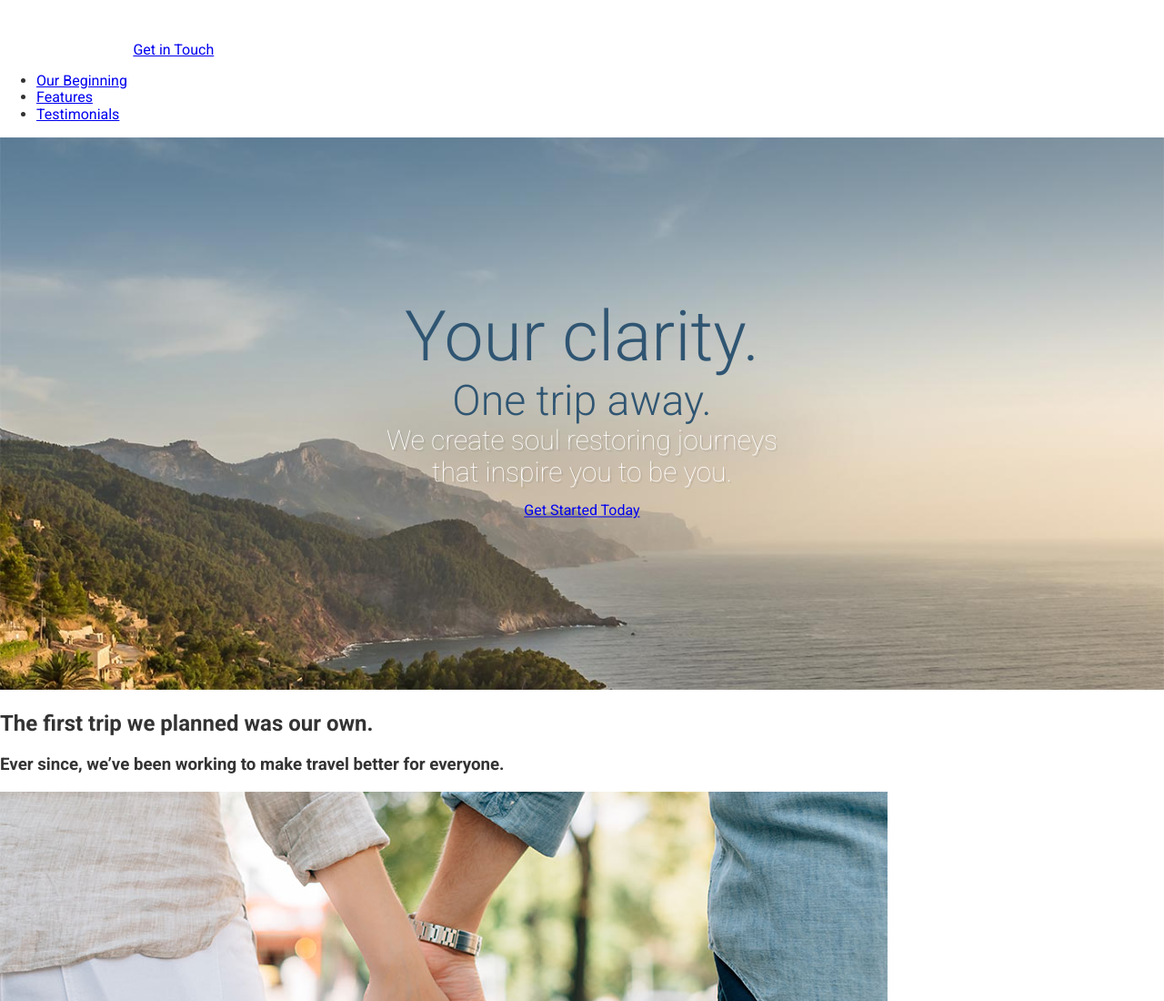
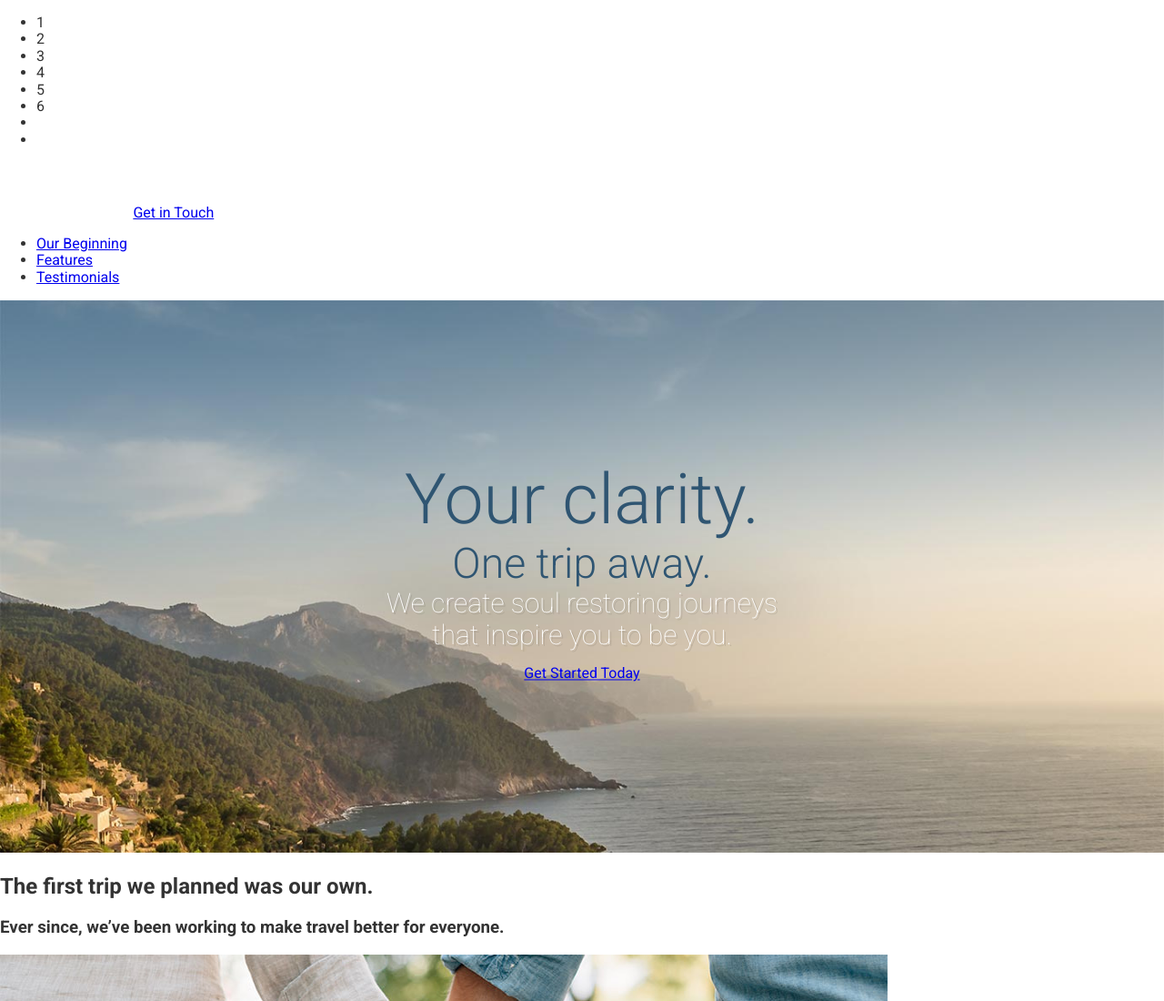
Before and after one commit to arielhsite/travel-site, a website: page index.html in a window 1280 px wide. Shown: the top 1100 px of the page at 91% size. Drawn offline with Linux system fonts and the light colour scheme.

Commit message:
counted to 6

```diff
--- a/index.html
+++ b/index.html
@@ -8,6 +8,16 @@
   <meta name="description" content="Your clarity. One trip away. We create soul restoring journeys that inspire you to be you.">
 </head>
 <body>
+  <ul>
+    <li>1</li>
+    <li>2</li>
+    <li>3</li>
+    <li>4</li>
+    <li>5</li>
+    <li>6</li>
+    <li></li>
+    <li></li>
+  </ul>
   <header>
     <img src="assets/images/icons/clear-view-escapes.svg">
     <a href="#" class="btn">Get in Touch</a>
```
